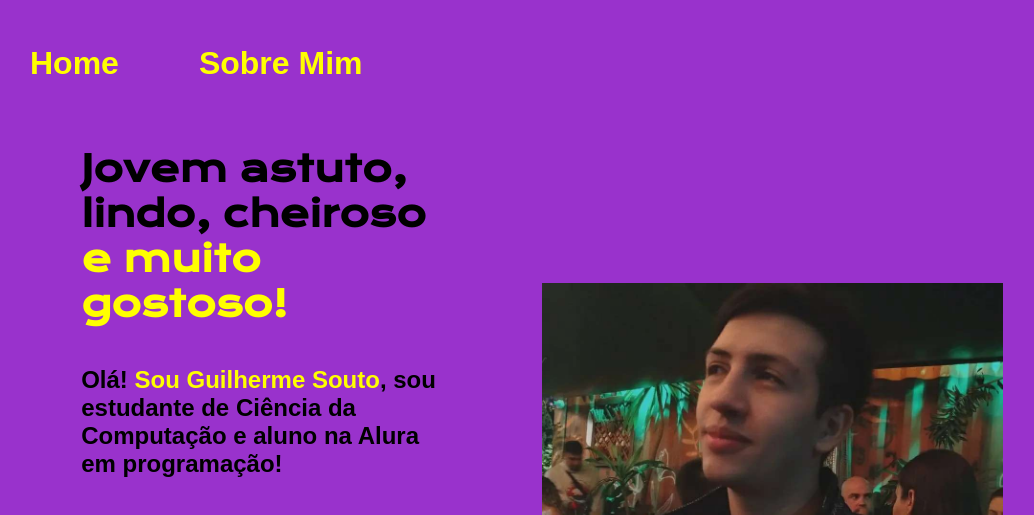
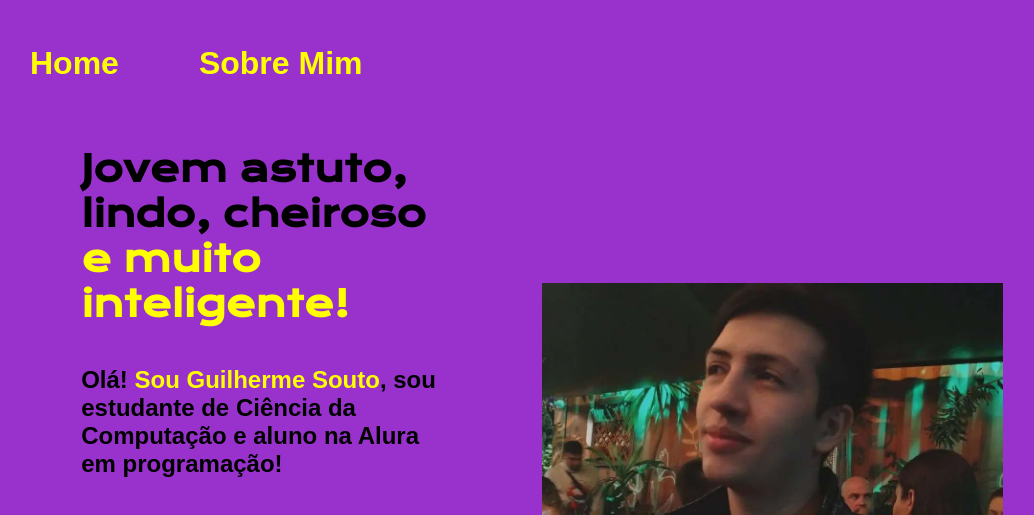
Before and after one commit to GuiSoutoo/portfolio-guilherme-souto, a plain HTML site: page index.html in a window 1280 px wide. Shown: the top 515 px of the page, without its empty margins (98-1132 px from the left). Drawn offline with nearby package versions, Linux system fonts and the light colour scheme; files that its build step writes are made by us from their sources; files whose address does not match are found by name; a web font is replaced by a local one.

Commit message:
index.html

```diff
--- a/index.html
+++ b/index.html
@@ -15,7 +15,7 @@
     </header>
     <main class="apresentação">
         <section class="apresentação__conteúdo">
-            <h1 class="apresentação__conteúdo__título">Jovem astuto, lindo, cheiroso <strong class="destaque-título">e muito gostoso!</strong></h1>
+            <h1 class="apresentação__conteúdo__título">Jovem astuto, lindo, cheiroso <strong class="destaque-título">e muito inteligente!</strong></h1>
             <p class="apresentação__conteúdo__parágrafo">Olá! <strong class="destaque-nome">Sou Guilherme Souto</strong>, sou estudante de Ciência da Computação e aluno na Alura em programação!</p>
             <div class="apresentação__links">
                 <h2 class="apresentação__links__subititulo">Acesse minhas redes:</h2>
```
